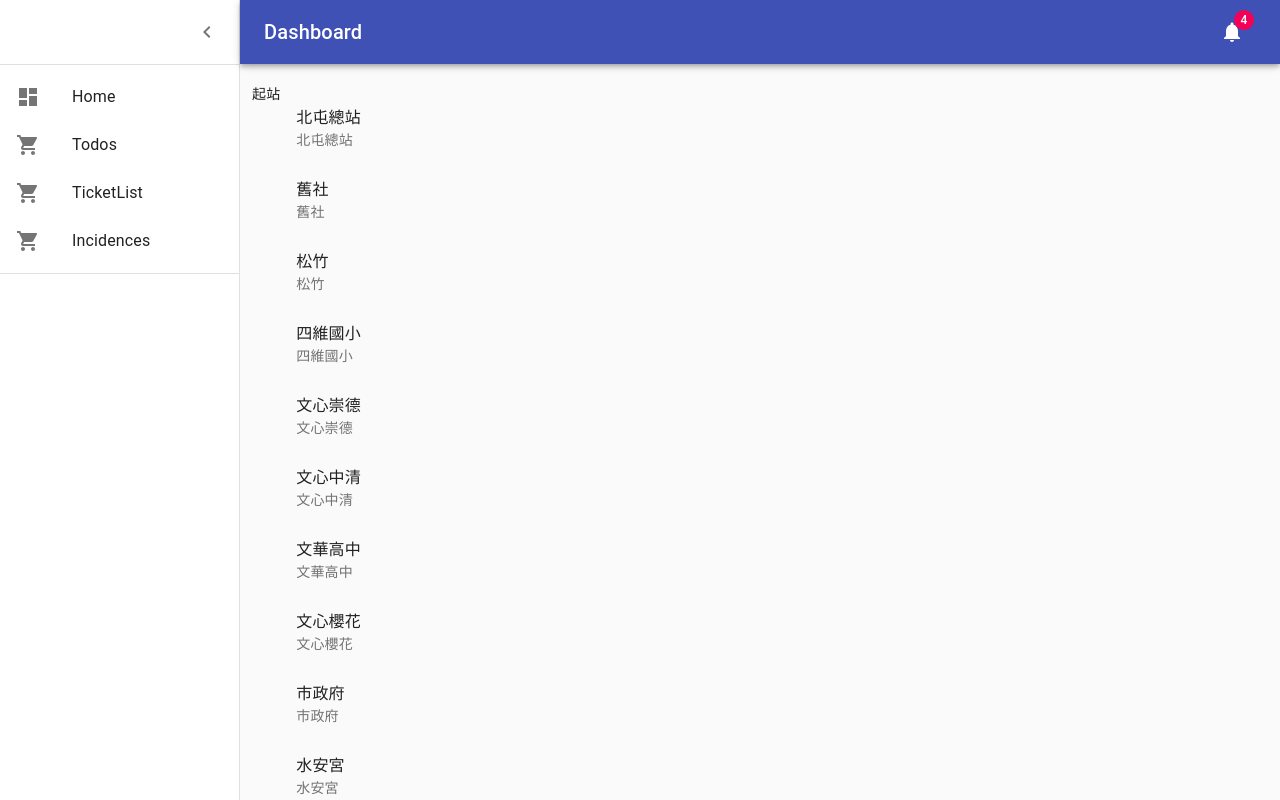
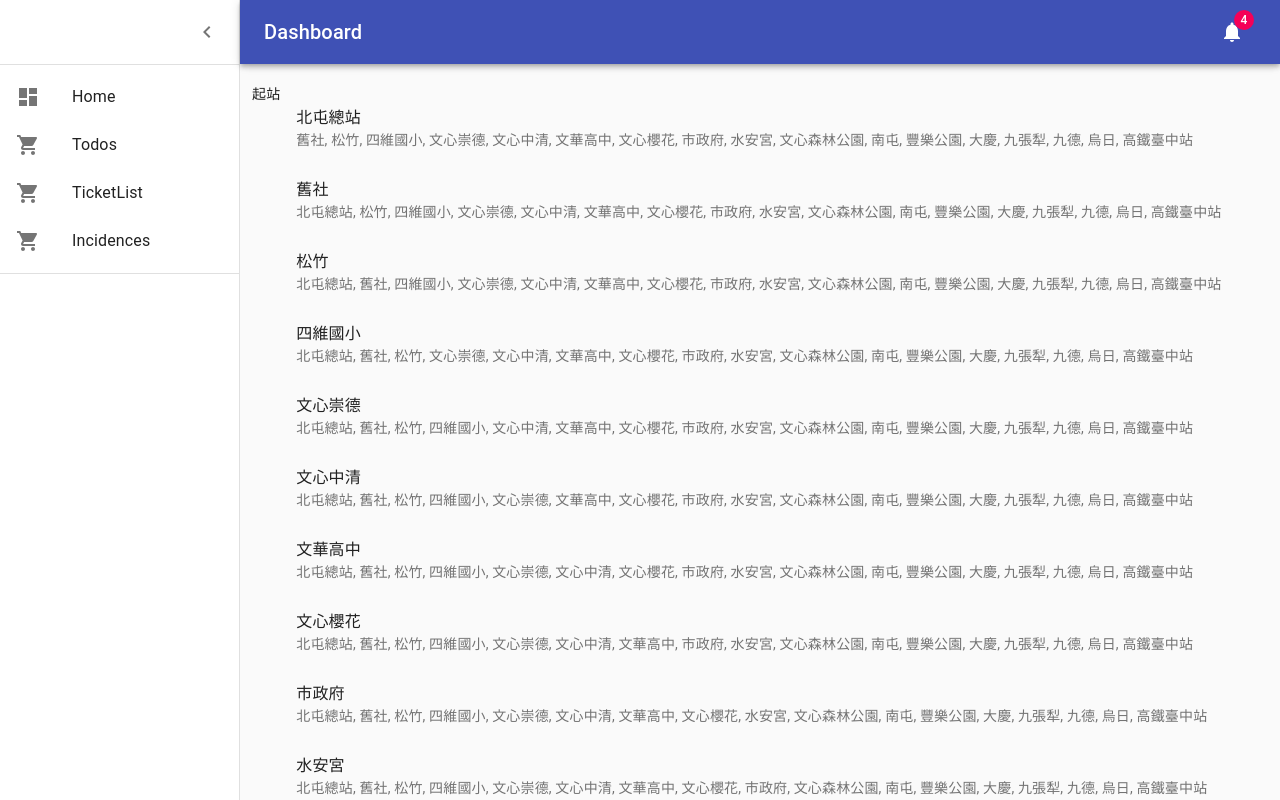
Before and after one commit to stevecyj/react-simple-todolist, a React (Create React App) app: page /ticket-list in a window 1280 px wide. Built offline with nearby package versions, Linux system fonts and the light colour scheme.

Commit message:
feat(TicketList):destruct, map for array

```diff
--- a/src/modules/ticket-list/TicketList.jsx
+++ b/src/modules/ticket-list/TicketList.jsx
@@ -5,8 +5,8 @@ import _ from 'lodash';
 import tickets from './tickets.json';
 
 export const TicketList = () => {
-  const stations = tickets.map(ticket => ticket['起站']);
-  const uniqueStations = _.uniq(stations);
+  // const stations = tickets.map(ticket => ticket['起站']);
+  // const uniqueStations = _.uniq(stations);
 
   const groups = _.groupBy(tickets, '起站');
   console.log(groups);
@@ -15,9 +15,12 @@ export const TicketList = () => {
     <>
       <div>起站</div>
       <List>
-        {uniqueStations.map((station, index) => (
-          <ListItem key={index}>
-            <ListItemText primary={station} secondary={station} />
+        {Object.entries(groups).map(([station, destinations]) => (
+          <ListItem key={station}>
+            <ListItemText
+              primary={station}
+              secondary={destinations.map(d => d['訖站']).join(', ')}
+            />
           </ListItem>
         ))}
       </List>
```
